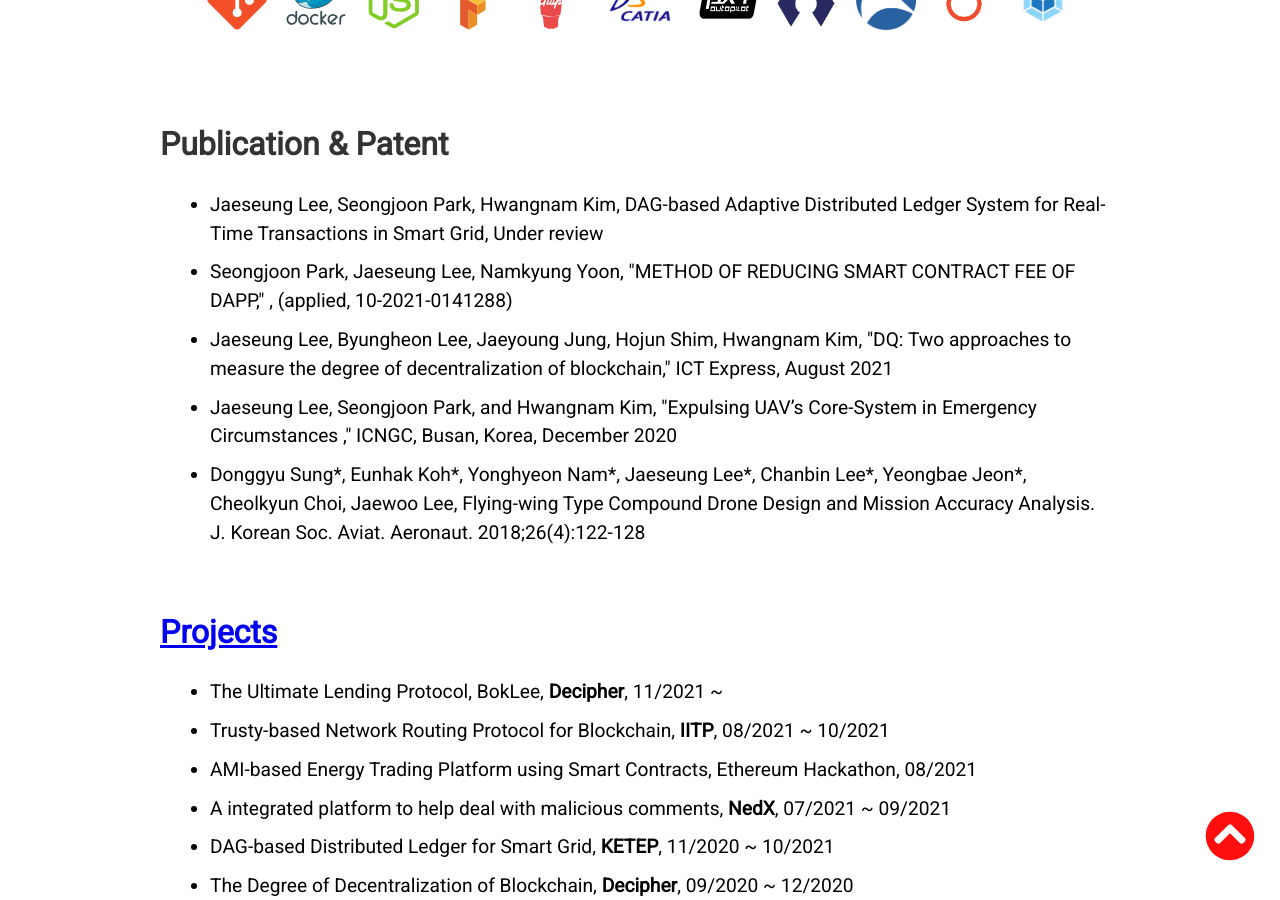
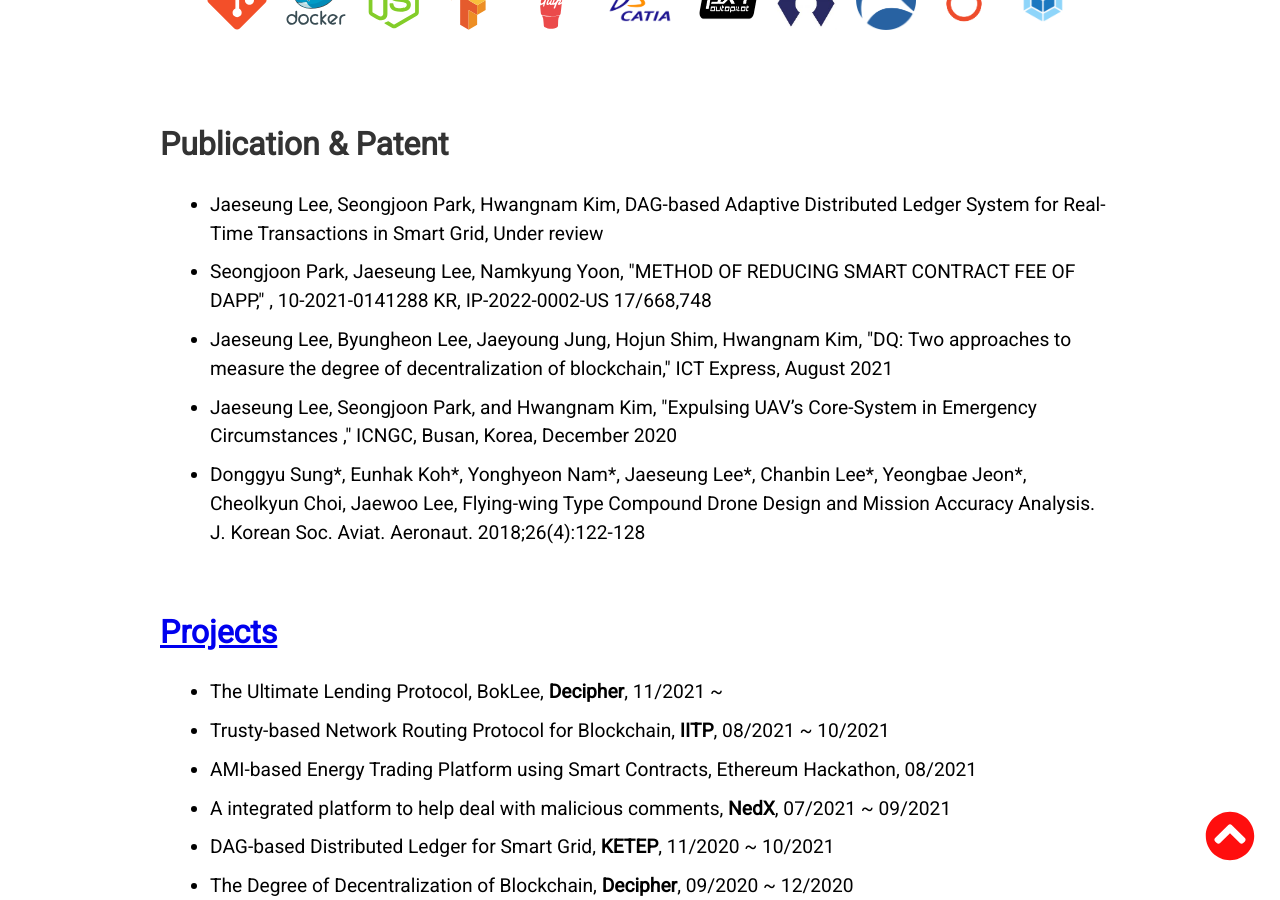
Before and after one commit to tkxkd0159/tkxkd0159.github.io, a Jekyll site: the page built from index.html, in a window 1280 px wide and 900 px high, scrolled down 2075 px. Built offline with Jekyll 4.4.1, drawn with Linux system fonts in a browser that asks for light colours; nearby versions of some CDN libraries.

Commit message:
Update on patent information

```diff
--- a/_includes/maincon.html
+++ b/_includes/maincon.html
@@ -4,7 +4,7 @@
     Jaeseung Lee, Seongjoon Park, Hwangnam Kim, DAG-based Adaptive Distributed Ledger System for Real-Time Transactions in Smart Grid, Under review
   </li>
    <li>
-      Seongjoon Park, Jaeseung Lee, Namkyung Yoon, "METHOD OF REDUCING SMART CONTRACT FEE OF DAPP," , (applied, 10-2021-0141288)
+      Seongjoon Park, Jaeseung Lee, Namkyung Yoon, "METHOD OF REDUCING SMART CONTRACT FEE OF DAPP," , 10-2021-0141288 KR, IP-2022-0002-US 17/668,748
    </li>
    <li>
       Jaeseung Lee, Byungheon Lee, Jaeyoung Jung, Hojun Shim, Hwangnam Kim, "DQ: Two approaches to measure the degree of decentralization of blockchain," ICT Express, August 2021
```
